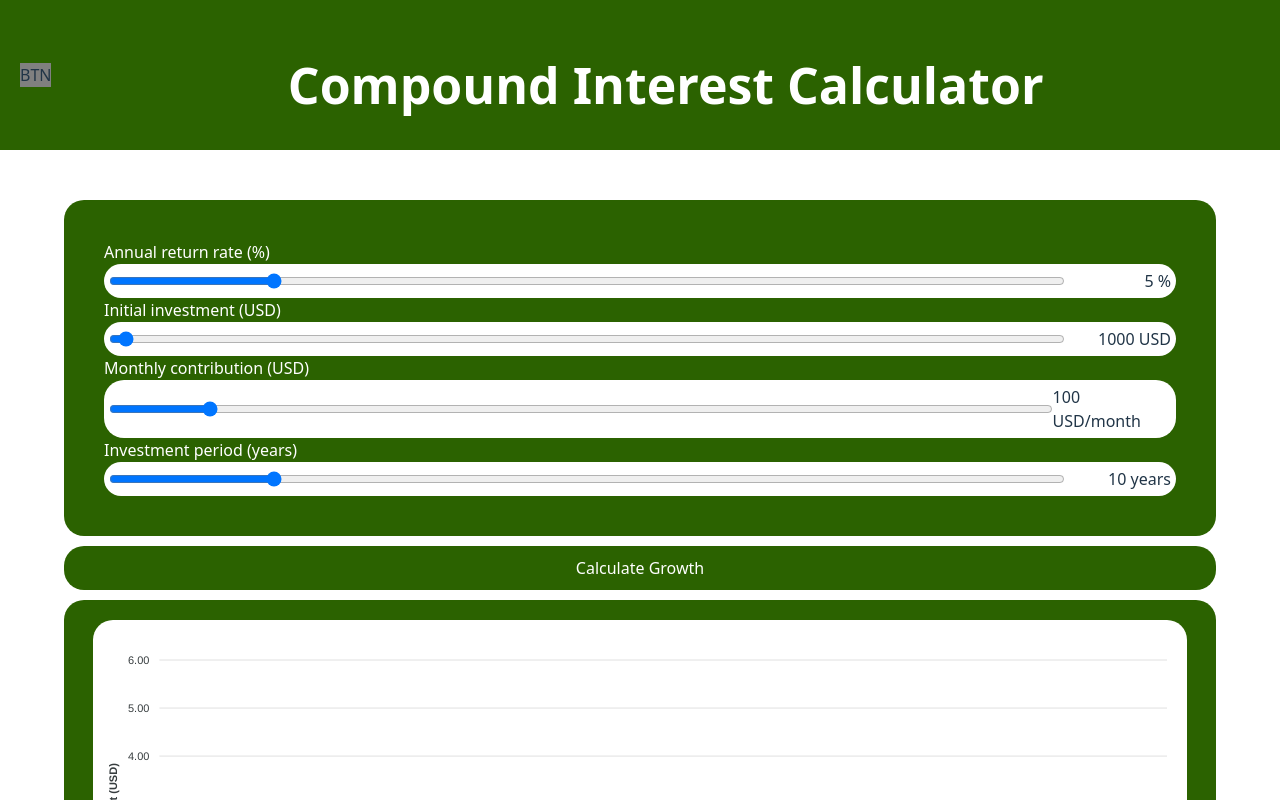
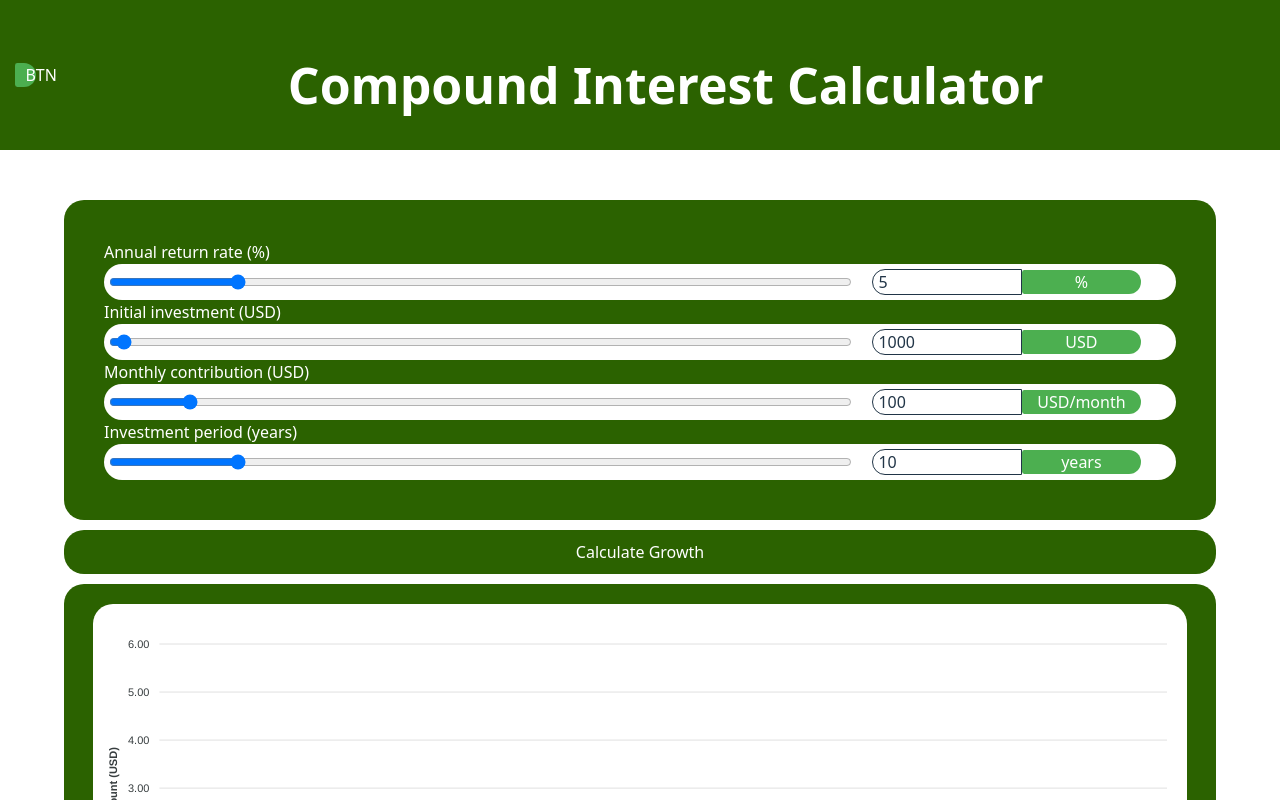
Before and after one commit to Jawen04/CompoundInterestCalc, a React (Vite) app: page / in a window 1280 px wide. Shown: the top 800 px of the page. Built offline with nearby package versions, Linux system fonts and the light colour scheme.

Commit message:
added small dropdown

```diff
--- a/src/App.jsx
+++ b/src/App.jsx
@@ -113,10 +113,35 @@ function SliderTitle({ SliderTitle }) {
 }
 
 function InputBox({ value, setValue, maxValue, suffix, step }) {
+  const [textInput, setTextInput] = useState(value);
+  const [toggleDropDown, setToggleDropDown] = useState(false)
 
   const handleChange = (e) => {
     setValue(parseFloat(e.target.value));
+    setTextInput(parseFloat(e.target.value));
   };
+
+  const handleTextInput = (e) => {
+    const inputValue = e.target.value.replace(/\s+/g, ''); // Remove spaces
+    if (inputValue === "") {
+      setTextInput(0); // Set to 0 if input is empty
+    } else if (/^[0-9]*\.?[0-9]*$/.test(inputValue)) { // Allow decimal numbers
+      setTextInput(inputValue); // Update state with valid number input
+    }
+  };
+
+  const handleKeyDown = (e) => {
+    if (e.key === "Enter") {
+      const inputValue = parseFloat(e.target.value);
+      if (!isNaN(inputValue)) {
+        setValue(inputValue);
+      }
+    }
+  };
+
+  const handleDropDown = (e) => {
+    setToggleDropDown(!toggleDropDown)
+  }
 
   return (
     <div className='inputBox'>
@@ -129,10 +154,34 @@ function InputBox({ value, setValue, maxValue, suffix, step }) {
         value={value}
         onChange={handleChange}
       />
-      <h2>{value} {suffix}</h2>
+      <div style={{width:'30%', paddingLeft:'20px'}}>
+        <input
+          className='inputTextField'
+          placeholder='Enter value'
+          value={textInput}
+          onChange={handleTextInput}
+          onKeyDown={handleKeyDown}
+        />
+        <button
+          className='dropdown-toggle'
+          onClick={handleDropDown}
+        >
+          {suffix}
+        </button>
+        {toggleDropDown && (
+        <div className="dropdown-menu">
+          <a href="#">Option 1</a>
+          <a href="#">Option 2</a>
+          <a href="#">Option 3</a>
+        </div>
+      )}
+      </div>
+
     </div>
   );
 }
+
+
 
 function Chart({ chartData }) {
   return (
--- a/src/index.css
+++ b/src/index.css
@@ -1,7 +1,9 @@
 @import "tailwindcss";
-@tailwind base;
-@tailwind components;
-@tailwind utilities;
+
+@import "./smallDropDown.css";
+
+
+
 
 
 :root {
@@ -103,7 +105,22 @@ body {
 
 .inputField {
 
-  width: var(--component-width);
+  width: 70%;
+}
+
+.inputTextField {
+  width: 50%;
+  border-top-left-radius: var(--primary-border-radius);
+  border-bottom-left-radius: var(--primary-border-radius);
+  border-width: 1px;
+  padding-left: 5px;
+}
+
+
+
+.inputField:focus {
+  border-color: var(--primary-color);
+  box-shadow: 0 0 5px rgba(79, 144, 15, 0.5);
 }
 
 .sliderTitle {
@@ -162,17 +179,9 @@ body {
   font-size: 30px;
   font-weight: bold;
   color: white;
-
-
-
 }
 
 
-
-.inputField:focus {
-  border-color: var(--primary-color);
-  box-shadow: 0 0 5px rgba(79, 144, 15, 0.5);
-}
 
 .update-button {
   margin: 10px;
@@ -191,21 +200,7 @@ body {
 
 
 
-.dropdown-toggle {
-  background-color: gray ;
-  cursor: pointer;
-  margin-left: 20px;
-}
 
-.dropdown-menu {
-  height: 300vh;
-  width: 200px;
-  display: flex;
-  justify-content: center;
-  align-items: center;
-  background-color: #213547;
-  flex-direction: column;
-}
 
 .closeBtn {
   width: 50px;
--- /dev/null
+++ b/src/smallDropDown.css
@@ -0,0 +1,42 @@
+/* Basic styling for the dropdown */
+
+
+  .dropdown-toggle {
+    font-size: 16px;
+    cursor: pointer;
+    background-color: #4CAF50;
+    color: white;
+    border: none;
+    border-radius: 4px;
+    border-top-right-radius: var(--primary-border-radius);
+    border-bottom-right-radius: var(--primary-border-radius);
+    width: 40%;
+    padding-left: 10px;
+    padding-right: 10px;
+
+  }
+
+  .dropdown-toggle:hover {
+    background-color: #45a049;
+  }
+
+  /* The dropdown menu is hidden by default */
+  .dropdown-menu {
+    position: absolute;
+    background-color: #f9f9f9;
+    height: auto;
+    width: 10%;
+    box-shadow: 0px 8px 16px rgba(0, 0, 0, 0.2);
+    background-color: #4CAF50;
+    z-index: 10;
+    border-radius: var(--primary-border-radius);
+    padding: 5px;
+
+
+  }
+
+
+
+  .dropdown-menu a:hover {
+    background-color: #ddd;
+  }
```
